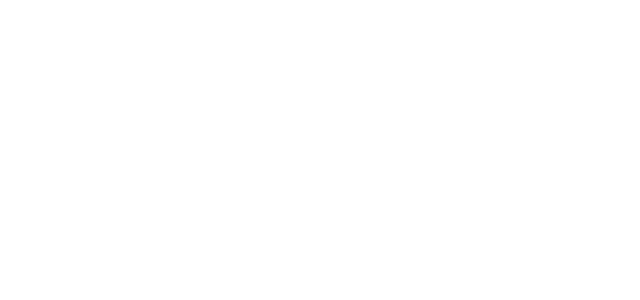
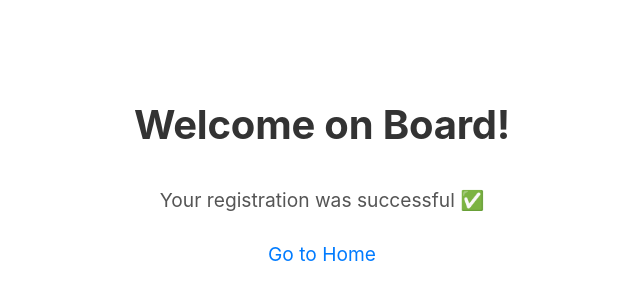
Before and after one commit to KShilina/LearningStation-Final, a React (Create React App) app in the folder react-front-end/: page /Success in a window 1280 px wide. Before the commit this address had no page. Shown: the part 230-530 px from the top of the page, without its empty margins (318-958 px from the left). Built offline with nearby package versions, Linux system fonts and the light colour scheme.

Commit message:
create success page

```diff
--- /dev/null
+++ b/react-front-end/src/Success.js
@@ -0,0 +1,19 @@
+import React from 'react';
+import { Link } from 'react-router-dom';
+import './Success.scss'; // Import the CSS file for styling
+
+const Success = () => {
+  return (
+    <div className="success-container">
+      <h1 className="success-heading">Welcome on Board!</h1>
+      <p className="success-message">Your registration was successful ✅</p>
+
+      {/* Add a link to the home page */}
+      <Link to="/" className="home-link">
+        Go to Home
+      </Link>
+    </div>
+  );
+};
+
+export default Success;
--- /dev/null
+++ b/react-front-end/src/Success.scss
@@ -0,0 +1,32 @@
+/* Success.scss */
+
+.success-container {
+  display: flex;
+  flex-direction: column;
+  align-items: center;
+  justify-content: center;
+  height: 100vh;
+}
+
+.success-heading {
+  font-size: 2.5rem;
+  margin-bottom: 20px;
+  color: #333; /* Adjust the color as needed */
+}
+
+.success-message {
+  font-size: 1.2rem;
+  margin-bottom: 30px;
+  color: #555; /* Adjust the color as needed */
+}
+
+.home-link {
+  font-size: 1.2rem;
+  text-decoration: none;
+  color: #007bff; /* Adjust the color as needed */
+  transition: color 0.2s ease-in-out;
+}
+
+.home-link:hover {
+  color: #0056b3; /* Adjust the color as needed */
+}
--- a/react-front-end/src/components/TutorRegister.js
+++ b/react-front-end/src/components/TutorRegister.js
@@ -1,17 +1,17 @@
-import React, { useState } from 'react';
-import axios from 'axios';
-import './TutorRegister.scss';
+import React, { useState } from "react";
+import axios from "axios";
+import { useNavigate } from "react-router-dom";
+import "./TutorRegister.scss";
 
 const TutorRegister = () => {
   const [formData, setFormData] = useState({
-    firstName: '',
-    lastName: '',
-    email: '',
-    location: '',
-    expertise: '',
-    quickBio: '',
-    password: '',
-    image: null, // Store the image file in the state
+    first_name: "",
+    last_name: "",
+    email: "",
+    location: "",
+    expertise: "",
+    quick_bio: "",
+    password: "",
   });
 
   const [isFormSubmitted, setIsFormSubmitted] = useState(false); // State variable for form submission status
@@ -24,46 +24,26 @@
     }));
   };
 
-  const handleImageChange = (e) => {
-    const imageFile = e.target.files[0]; // Get the selected image file
-    setFormData((prevFormData) => ({
-      ...prevFormData,
-      image: imageFile, // Update the image state with the selected file
-    }));
-  };
+  // Define the navigate function using useNavigate
+  const navigate = useNavigate();
 
   const handleSubmit = async (e) => {
     e.preventDefault();
     try {
-      const formDataWithImage = new FormData(); // Create a FormData object to send the data
-      formDataWithImage.append('image', formData.image); // Append the image to the FormData
+      // Make a POST request to backend API with the form data
+      const response = await axios.post("/api/tutors", formData);
 
-      // Append other form data to the FormData
-      formDataWithImage.append('firstName', formData.firstName);
-      formDataWithImage.append('lastName', formData.lastName);
-      formDataWithImage.append('email', formData.email);
-      formDataWithImage.append('location', formData.location);
-      formDataWithImage.append('expertise', formData.expertise);
-      formDataWithImage.append('quickBio', formData.quickBio);
-      formDataWithImage.append('password', formData.password);
-
-      // Make a POST request to your backend API with the FormData
-      const response = await axios.post('/api/tutors', formDataWithImage, {
-        headers: {
-          'Content-Type': 'multipart/form-data', // Set the content type for the FormData
-        },
-      });
-
-      console.log('Tutor sign-up successful:', response.data);
-      // Optionally, you can redirect to a success page here
+      console.log("Tutor sign-up successful:", response.data);
+      setIsFormSubmitted(true); // Set the form submission status to true
     } catch (error) {
-      console.error('Error signing up tutor:', error);
+      console.error("Error signing up tutor:", error);
     }
-
-
   };
 
-
+  if (isFormSubmitted) {
+    // Use the navigate function to redirect to the success page
+    navigate("/success");
+  }
 
   return (
     <div className="form-container">
@@ -73,10 +53,10 @@
         <div className="form-group">
           <input
             type="text"
-            id="firstName"
-            name="firstName"
+            id="first_name"
+            name="first_name"
             placeholder="First Name"
-            value={formData.firstName}
+            value={formData.first_name}
             onChange={handleChange}
             required
           />
@@ -85,10 +65,10 @@
         <div className="form-group">
           <input
             type="text"
-            id="lastName"
-            name="lastName"
+            id="last_name"
+            name="last_name"
             placeholder="Last Name"
-            value={formData.lastName}
+            value={formData.last_name}
             onChange={handleChange}
             required
           />
@@ -133,9 +113,9 @@
         <div className="form-group">
           <textarea
             id="quickBio"
-            name="quickBio"
+            name="quick_bio"
             placeholder="Quick Bio"
-            value={formData.quickBio}
+            value={formData.quick_bio}
             onChange={handleChange}
             rows="4"
           />
@@ -154,18 +134,6 @@
         </div>
 
         <div className="form-group">
-          <label htmlFor="image">Image:</label>
-          <input
-            type="file"
-            id="image"
-            name="image"
-            accept="image/*"
-            onChange={handleImageChange}
-            required
-          />
-        </div>
-
-        <div className="form-group">
           <button type="submit">Sign Up</button>
         </div>
       </form>
--- a/react-front-end/src/index.js
+++ b/react-front-end/src/index.js
@@ -11,6 +11,7 @@
 import StudentRegister from "./components/StudentRegister";
 import TutorRegister from "./components/TutorRegister";
 import About from "./components/About";
+import Success from "./Success";
 
 export default function Index() {
   return (
@@ -23,6 +24,7 @@
         <Route path="/dashboard" element={<Dashboard />} />
         <Route path="/logout" element={<Logout />} />
         <Route path="/TutorRegister" element={<TutorRegister />} />
+        <Route path="/Success" element={<Success />} />
       </Routes>
     </BrowserRouter>
   );
```
